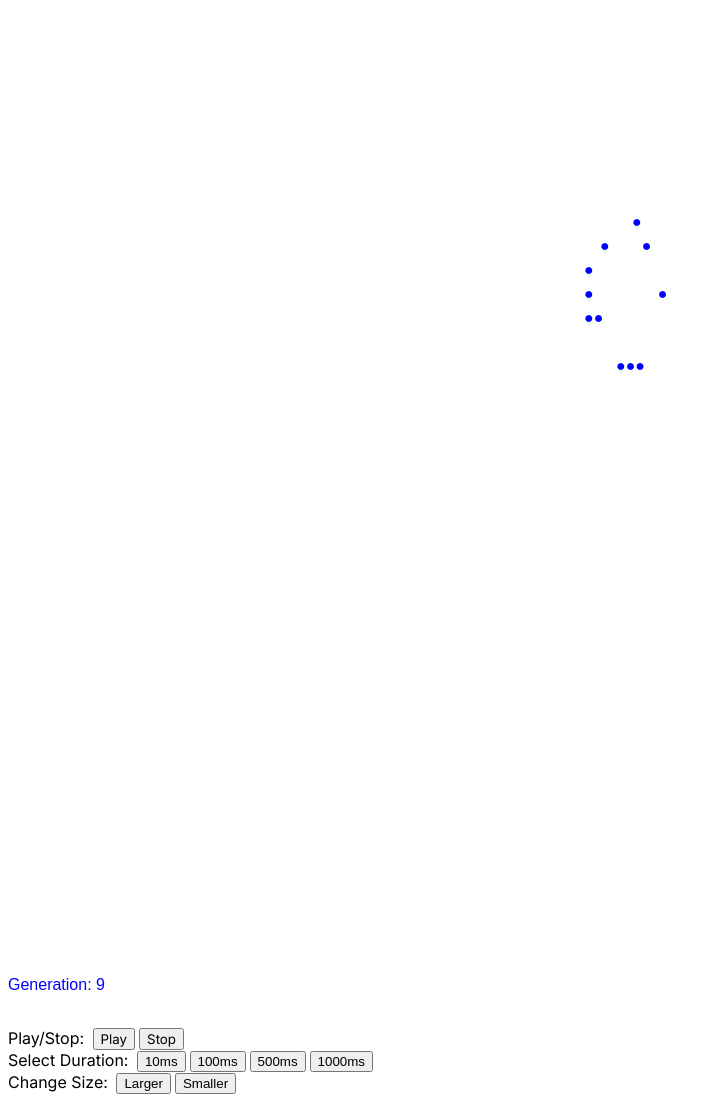
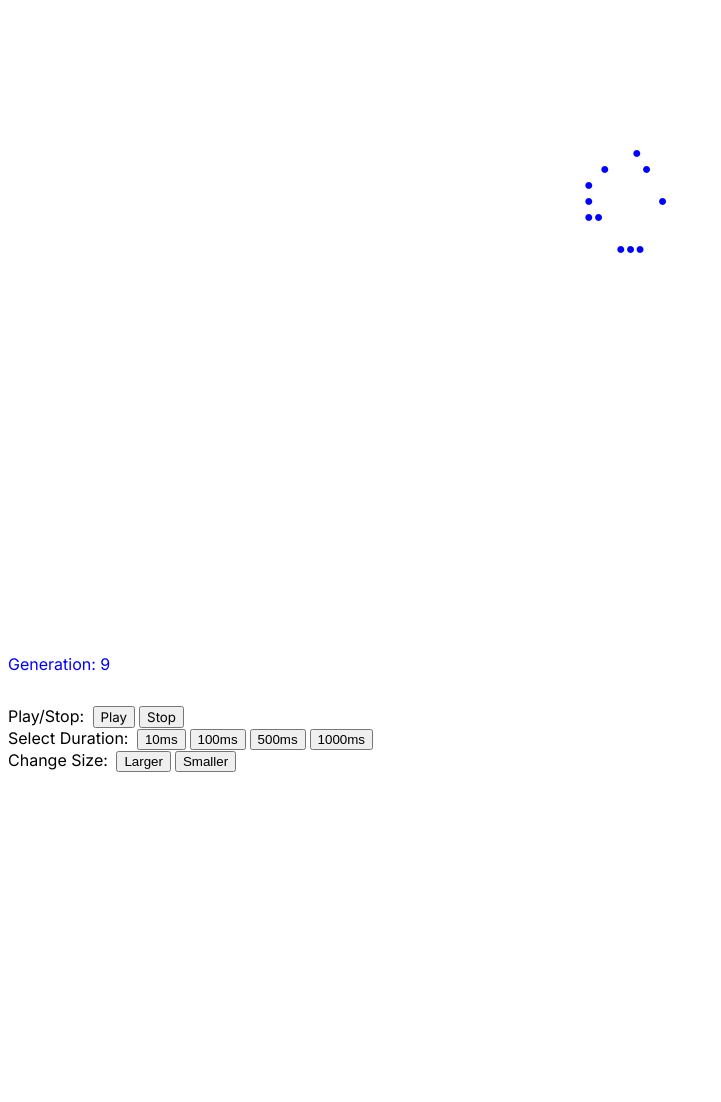
Before and after one commit to juten10x/juten10x.github.io, a Jekyll site: the page study/1/full_game-of-life.html, which Jekyll copies as it is, in a window 1280 px wide. Shown: the whole page, without its empty margins (0-721 px from the left). Built offline with Jekyll 4.4.1, drawn with Linux system fonts in a browser that asks for light colours; after the commit the page ends 900 px from its top, so only the background shows below that.

Commit message:
+line-height: 1.0

```diff
--- a/study/1/full_game-of-life.html
+++ b/study/1/full_game-of-life.html
@@ -8,9 +8,9 @@
 @import url('https://fonts.googleapis.com/css2?family=Inter:ital,opsz,wght@0,14..32,100..900;1,14..32,100..900&display=swap');
 pre {
   font-family: 'Inter', sans-serif;
-  font-family: sans-serif;
   color: blue;
-  overflow: auto;
+  overflow: visible;
+  line-height: 1.0;
 }
 #text-font {
   font-family: 'Inter', sans-serif;
--- a/study/1/game-of-life.html
+++ b/study/1/game-of-life.html
@@ -19,7 +19,8 @@ body {
   /*font-family: 'Fira Code', sans-serif;*/
   font-family: sans-serif;
   color: blue;
-  overflow: auto;
+  overflow: visible;
+  line-height: 1.0;
 }
 button.hoge {
   /*font-weight: bold;*/
--- a/study/1/lain_game-of-life.html
+++ b/study/1/lain_game-of-life.html
@@ -12,7 +12,8 @@ body {
 pre {
   font-family: 'Fira Code', sans-serif;
   color: green;
-  overflow: auto;
+  overflow: visible;
+  line-height: 1.0;
 }
 a:link { color: green; }
 a:visited { color: green; }
```
Also changed, not shown: other parts of study/1/game-of-life.html (+1 -1 lines).
